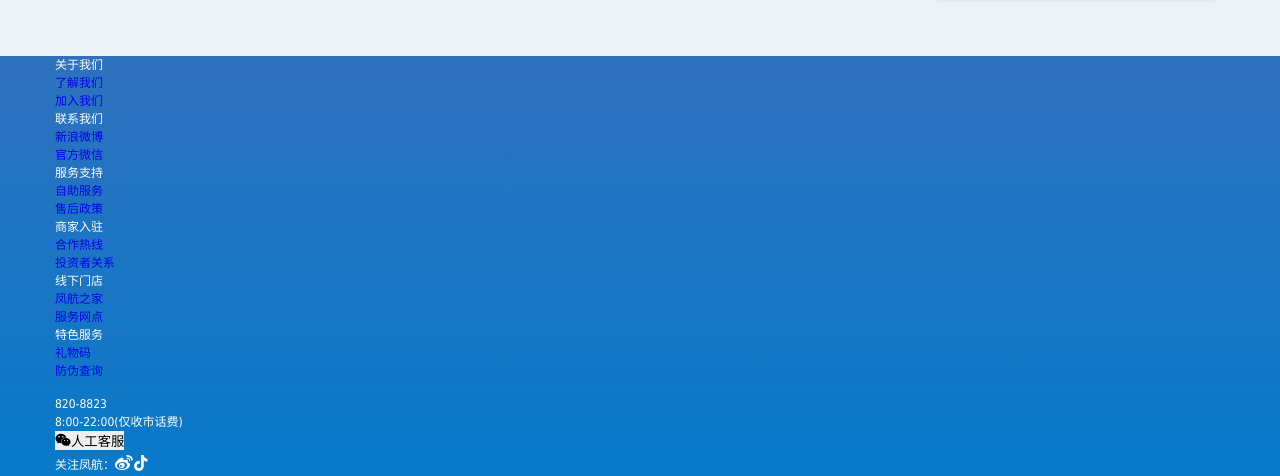
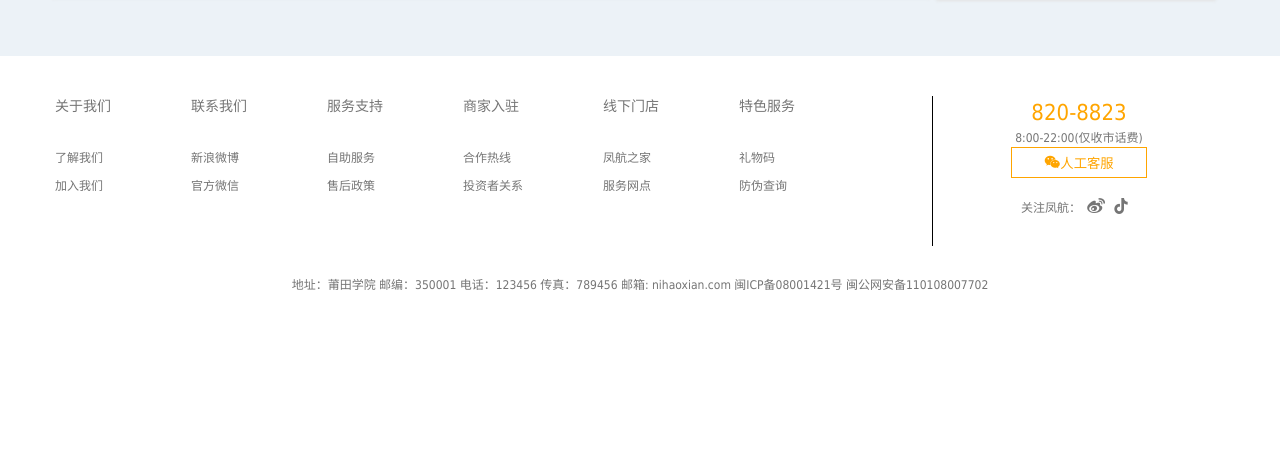
Before and after one commit to liyuxiang1111/fengda-ailine-font, a Vue app: page /home in a window 1280 px wide. Shown: the part 741-1217 px from the top of the page. After the commit the page ends 1037 px from the top, so only its background shows below. Built offline with nearby package versions, Linux system fonts and the light colour scheme; no server answers; a web font is replaced by a local one.

Commit message:
2022/5/5 merge all code

```diff
--- a/src/components/Login/Footer.vue
+++ b/src/components/Login/Footer.vue
@@ -73,20 +73,10 @@ export default {};
 
 <style lang="less" scoped>
 .copyright-container {
-  font: 12px/1.5 Microsoft YaHei, Heiti SC, tahoma, arial, Hiragino Sans GB,
-    "\5B8B\4F53", sans-serif;
-  background: linear-gradient(180deg, #2f71bd, #057aca);
-  color: #fff;
-
-  min-width: 504px;
-  .links {
-    margin-bottom: 15px;
-  }
-  .copyright {
-    line-height: 20px;
-    background: linear-gradient(180deg, rgb(255, 255, 255), #ffffff);
-    color: #757575;
-    min-width: 1170px;
+   font: 12px/1.5 Microsoft YaHei, Heiti SC, tahoma, arial, Hiragino Sans GB, '\5B8B\4F53', sans-serif;
+  background: linear-gradient(180deg, rgb(255, 255, 255), #ffffff);
+  color: #757575;
+  min-width: 1170px;
     .copyright-box {
       position: relative;
       height: 200px;
@@ -174,5 +164,4 @@ export default {};
       }
     }
   }
-}
 </style>
```
